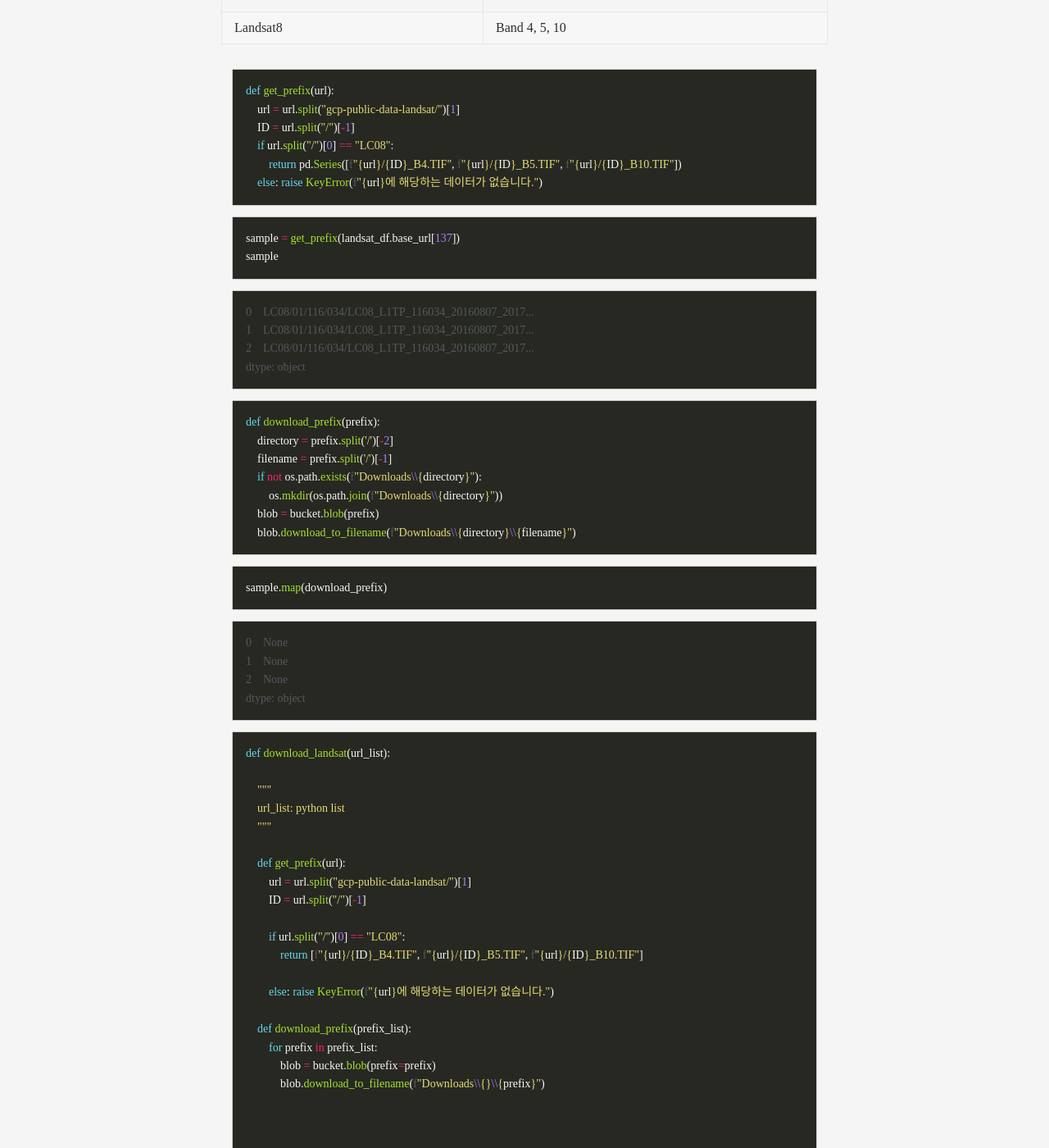
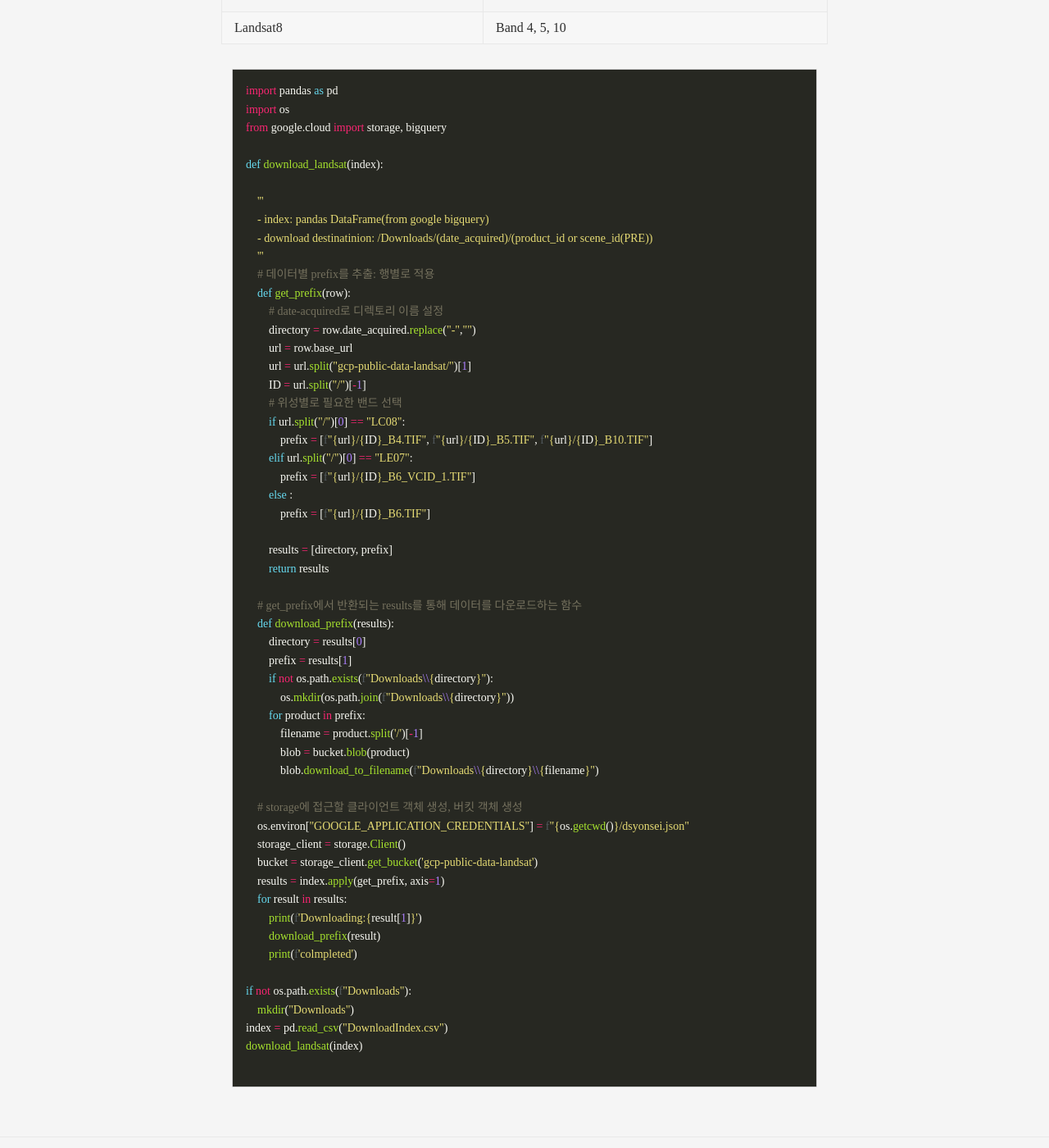
Before and after one commit to yonseidslab/yonseidslab.github.io, a Jekyll site: the page built from _posts/2019-08-03-LandsatDownload.md, in a window 1280 px wide and 1400 px high, scrolled down 3948 px. Shown: the whole window at 82% size. Built offline with Jekyll 4.4.1, drawn with Linux system fonts in a browser that asks for light colours; some of the changed text lies outside the part shown.

Commit message:
'update'

````diff
--- a/_posts/2019-08-03-LandsatDownload.md
+++ b/_posts/2019-08-03-LandsatDownload.md
@@ -130,132 +130,68 @@ landsat_df.base_url[0].split("gcp-public-data-landsat/")[1]
     'LM05/PRE/116/034/LM51160341984180HAJ00'
 
 
-지금까지 완성된 prefix에는 지표온도를 계산하는데 필요하지 않은 밴드들 역시 포함되어 있다. 따라서 지표온도를 계산하는데 필요하지 않은 밴드들을 걸러내는 작업이 필요하다. 위성별로 지표온도 계산에 필요한 밴드는 다음과 같다. 각 위성별로 필요한 밴드를 알 수 있으므로 이에 맞게 prefix를 조정한다. 함수 작성중.
+지금까지 완성된 prefix에는 지표온도를 계산하는데 필요하지 않은 밴드들 역시 포함되어 있다. 따라서 지표온도를 계산하는데 필요하지 않은 밴드들을 걸러내는 작업이 필요하다. 위성별로 지표온도 계산에 필요한 밴드는 다음과 같다. 각 위성별로 필요한 밴드를 알 수 있으므로 이에 맞게 prefix를 조정한다.
 
 |Spacecraft|Bands required|
 |---|---|
-|Landsat4||
-|Landsat5||
-|Landsat7||
+|Landsat4|Band 6|
+|Landsat5|Band 6|
+|Landsat7|Band 6|
 |Landsat8|Band 4, 5, 10|
 
+```python
+import pandas as pd
+import os
+from google.cloud import storage, bigquery
 
-```python
-def get_prefix(url):
-    url = url.split("gcp-public-data-landsat/")[1]
-    ID = url.split("/")[-1]
-    if url.split("/")[0] == "LC08":
-        return pd.Series([f"{url}/{ID}_B4.TIF", f"{url}/{ID}_B5.TIF", f"{url}/{ID}_B10.TIF"])
-    else: raise KeyError(f"{url}에 해당하는 데이터가 없습니다.")
-```
+def download_landsat(index):
 
-
-```python
-sample = get_prefix(landsat_df.base_url[137])
-sample
-```
-
-
-
-
-    0    LC08/01/116/034/LC08_L1TP_116034_20160807_2017...
-    1    LC08/01/116/034/LC08_L1TP_116034_20160807_2017...
-    2    LC08/01/116/034/LC08_L1TP_116034_20160807_2017...
-    dtype: object
-
-
-
-
-```python
-def download_prefix(prefix):
-    directory = prefix.split('/')[-2]
-    filename = prefix.split('/')[-1]
-    if not os.path.exists(f"Downloads\\{directory}"):
-        os.mkdir(os.path.join(f"Downloads\\{directory}"))
-    blob = bucket.blob(prefix)
-    blob.download_to_filename(f"Downloads\\{directory}\\{filename}")
-```
-
-
-```python
-sample.map(download_prefix)
-```
-
-
-
-
-    0    None
-    1    None
-    2    None
-    dtype: object
-
-
-
-
-```python
-def download_landsat(url_list):
-
-    """
-    url_list: python list
-    """
-
-    def get_prefix(url):
+    '''
+    - index: pandas DataFrame(from google bigquery)
+    - download destinatinion: /Downloads/(date_acquired)/(product_id or scene_id(PRE))
+    '''
+    # 데이터별 prefix를 추출: 행별로 적용
+    def get_prefix(row):
+        # date-acquired로 디렉토리 이름 설정
+        directory = row.date_acquired.replace("-","")
+        url = row.base_url
         url = url.split("gcp-public-data-landsat/")[1]
         ID = url.split("/")[-1]
+        # 위성별로 필요한 밴드 선택
+        if url.split("/")[0] == "LC08":
+            prefix = [f"{url}/{ID}_B4.TIF", f"{url}/{ID}_B5.TIF", f"{url}/{ID}_B10.TIF"]
+        elif url.split("/")[0] == "LE07":
+            prefix = [f"{url}/{ID}_B6_VCID_1.TIF"]
+        else :
+            prefix = [f"{url}/{ID}_B6.TIF"]
 
-        if url.split("/")[0] == "LC08":
-            return [f"{url}/{ID}_B4.TIF", f"{url}/{ID}_B5.TIF", f"{url}/{ID}_B10.TIF"]
+        results = [directory, prefix]
+        return results
 
-        else: raise KeyError(f"{url}에 해당하는 데이터가 없습니다.")
+    # get_prefix에서 반환되는 results를 통해 데이터를 다운로드하는 함수
+    def download_prefix(results):
+        directory = results[0]
+        prefix = results[1]
+        if not os.path.exists(f"Downloads\\{directory}"):
+            os.mkdir(os.path.join(f"Downloads\\{directory}"))
+        for product in prefix:
+            filename = product.split('/')[-1]
+            blob = bucket.blob(product)
+            blob.download_to_filename(f"Downloads\\{directory}\\{filename}")
 
-    def download_prefix(prefix_list):
-        for prefix in prefix_list:
-            blob = bucket.blob(prefix=prefix)
-            blob.download_to_filename(f"Downloads\\{}\\{prefix}")
-
-
-
-
-    # 데이터를 저장할 다운로드 디렉토리 생성
-    if not os.path.exists("Downloads"): os.mkdir("Downloads")
-
-    # 스토리지 클라이언트/랜샛 버킷 객체 생성
-    storage_client = storage.Client()
-    bucket = storage_client.get_buccket('gcp-public-data-landsat')
-
-    for url in url_list:
-        prefix_list = get_prefix(url)
-```
-
-
-```python
-
-def download_landsat(product_id, WRSpath, WRSrow):
-
-    """
-    google storage의 Landsat8 > WRS(116,34) 데이터(사진과 메타데이터)를 다운로드
-
-    WRS좌표를 세 자리 문자열로 입력
-
-    prefix 수정해서 다른 밴드 다운로드
-    """
-
+    # storage에 접근할 클라이언트 객체 생성, 버킷 객체 생성
+    os.environ["GOOGLE_APPLICATION_CREDENTIALS"] = f"{os.getcwd()}/dsyonsei.json"
     storage_client = storage.Client()
     bucket = storage_client.get_bucket('gcp-public-data-landsat')
-    bands = ["_B4, _B5, _B10"]
+    results = index.apply(get_prefix, axis=1)
+    for result in results:
+        print(f'Downloading:{result[1]}')
+        download_prefix(result)
+        print(f'colmpleted')
 
-    for band in bands:
-        prefix=f"LC08/01/{WRSpath}/{WRSrow}/{product_id}/{product_id}{band}.TIF"
-        blobs = bucket.list_blobs(prefix=prefix)
-
-        for blob in blobs:
-            if product_id not in os.listdir():
-                os.mkdir(product_id)
-            filename = blob.name.split("/")[-1]
-            blob.download_to_filename(f"{os.getcwd()}\\{product_id}\\{filename}")
-```
-
-
-```python
+if not os.path.exists(f"Downloads"):
+    mkdir("Downloads")
+index = pd.read_csv("DownloadIndex.csv")
+download_landsat(index)
 
 ```
````
Also changed, not shown: _posts/2019-08-15-rayshader.md (+2 -3 lines), 1 other file.
